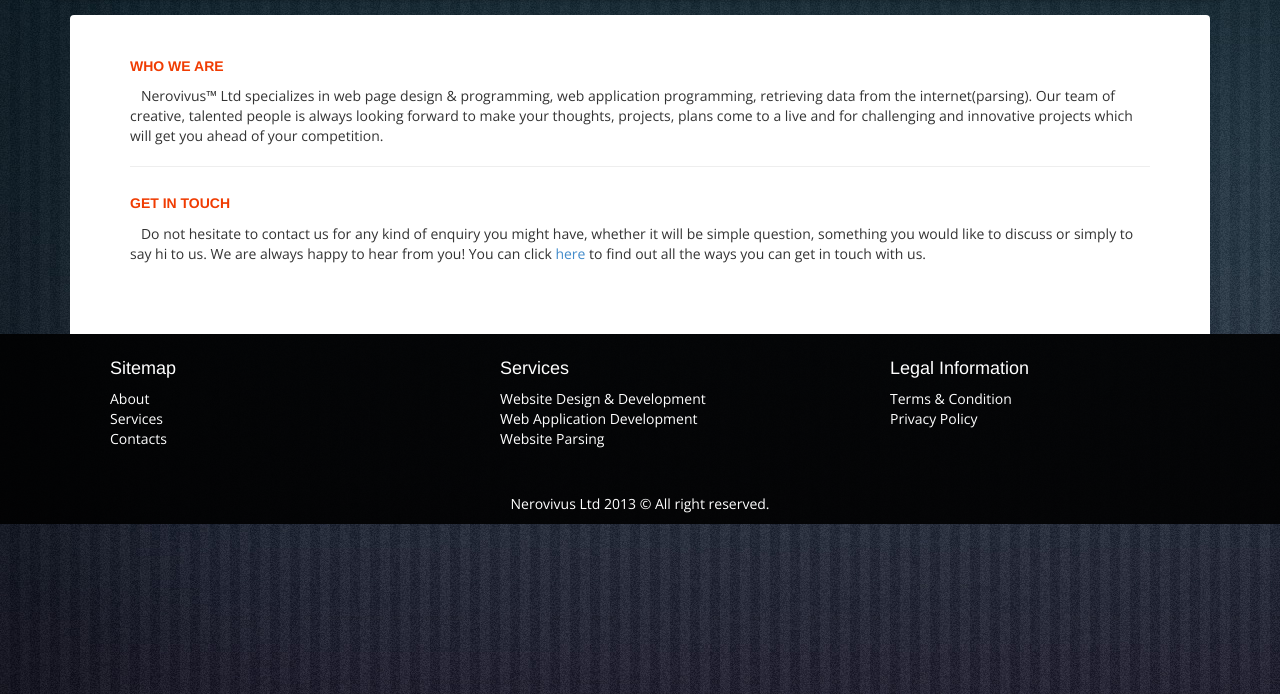
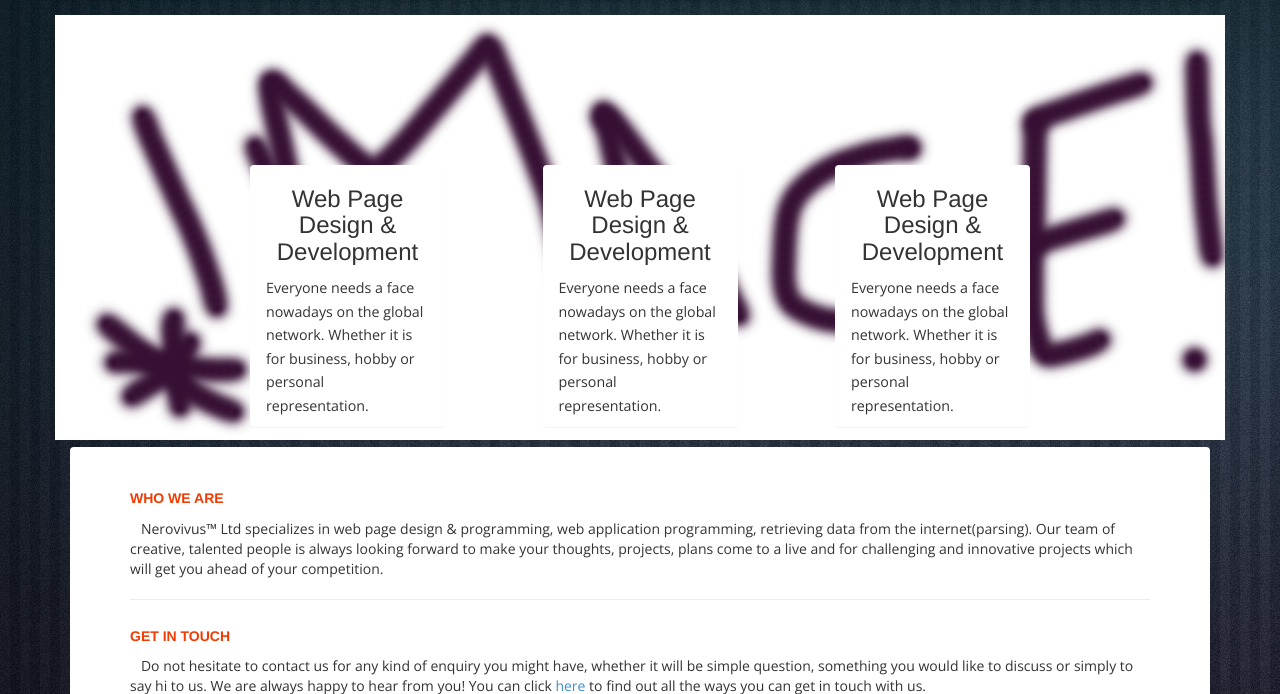
Before and after one commit to Belhor/nerovivus, a Django app: page / in a window 1280 px wide. Shown: the part 52-746 px from the top of the page. Run offline with Django 3.2, Linux system fonts and the light colour scheme; some libraries are stand-ins or nearby versions.

Commit message:
new arrangement

```diff
--- a/nerovivus/templates/base.html
+++ b/nerovivus/templates/base.html
@@ -87,8 +87,22 @@
 
         {% block jumbotron %}
                 <div class="jumbotron">
-                <div class="container">
+                <div class="container" style="background-image:url(/static/img/Pic.png); background-repeat: no-repeat;">
+
                   <div class="row">
+                    <div class="col-md-2 col-md-offset-2 panel panelAdv">
+                      <h3> Web Page Design &amp; Development</h3>
+                      <p><small>Everyone needs a face nowadays on the global network. Whether it is for business, hobby or personal representation.</small></p>
+                    </div>
+                    <div class="col-md-2 col-md-offset-1 panel panelAdv">
+                      <h3> Web Page Design &amp; Development</h3>
+                      <p><small>Everyone needs a face nowadays on the global network. Whether it is for business, hobby or personal representation.</small></p>
+                    </div>
+                    <div class="col-md-2 col-md-offset-1 panel panelAdv">
+                      <h3> Web Page Design &amp; Development</h3>
+                      <p><small>Everyone needs a face nowadays on the global network. Whether it is for business, hobby or personal representation.</small></p>
+                    </div>
+                  </div>
                     <!-- <div class="col-md-5 hidden-xs hidden-sm">
                        <div class="row panel panelAdv">
                           <div class="col-xs-12">
--- a/nerovivus/templates/static/css/main.css
+++ b/nerovivus/templates/static/css/main.css
@@ -32,6 +32,7 @@
 	-moz-border-radius-bottomleft: 4px;
 	border-bottom-right-radius: 4px;
 	border-bottom-left-radius: 4px;
+
 }
 
 .navbar {
@@ -74,8 +75,9 @@
 	/*background-color: rgba(0, 0, 0, 0.7);
 	color:white;*/
 	font-size: .8em;
+	/*max-width: 250px;*/
+	margin-top: 150px; /* FIX THIS ON SMALLER DEVICES */
 }
-
 .panelAdv h3 {
 	text-align: center;
 }
```
Also changed, not shown: nerovivus/templates/static/img/Pic.png (added).
